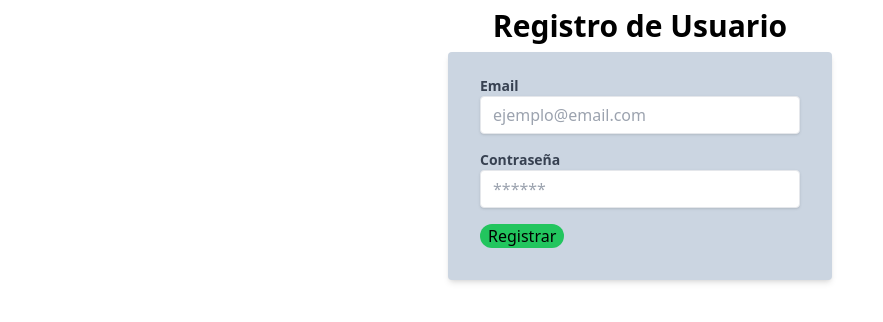
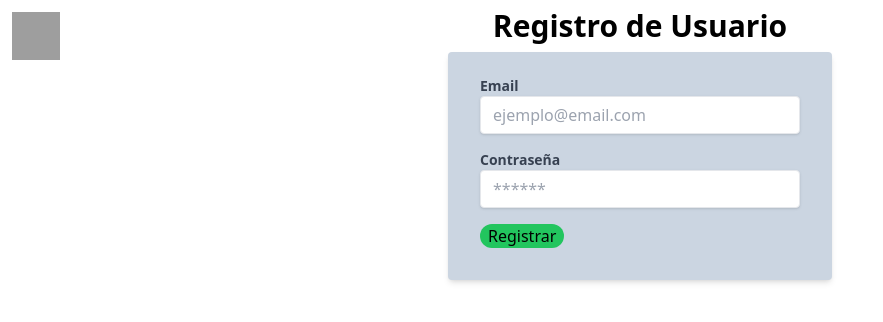
Before and after one commit to hiki-7u7/aprendiendo-matematicas, a React (Vite) app: page /Register_2 in a window 1280 px wide. Shown: the top 322 px of the page, without its empty margins (0-883 px from the left). Built offline with nearby package versions, Linux system fonts and the light colour scheme; no server answers; grey boxes are pictures that could not be loaded; the HTML template or start-up script is replaced by a standard one.

Commit message:
import component BotonVolver

```diff
--- a/src/pages/Register_2.jsx
+++ b/src/pages/Register_2.jsx
@@ -5,6 +5,7 @@ import { useNavigate } from "react-router-dom";
 import { Alert } from "../components/Alert";
 import { collection, addDoc } from "firebase/firestore";
 import { db } from "../firebase/firebase";
+import { BotonVolver } from "../components/BotonVolver";
 
 //funcion que exporta el componente Register
 export function Register_2() {
@@ -61,6 +62,7 @@ export function Register_2() {
       <h1 className="text-center text-3xl font-bold py-2">
         Registro de Usuario
       </h1>
+      <BotonVolver direccion="/SelectRole" />
       <form
         onSubmit={handleSubmit}
         className="bg-slate-300 shadow-md rounded px-8 pt-6 pb-8 mb-4"
```
